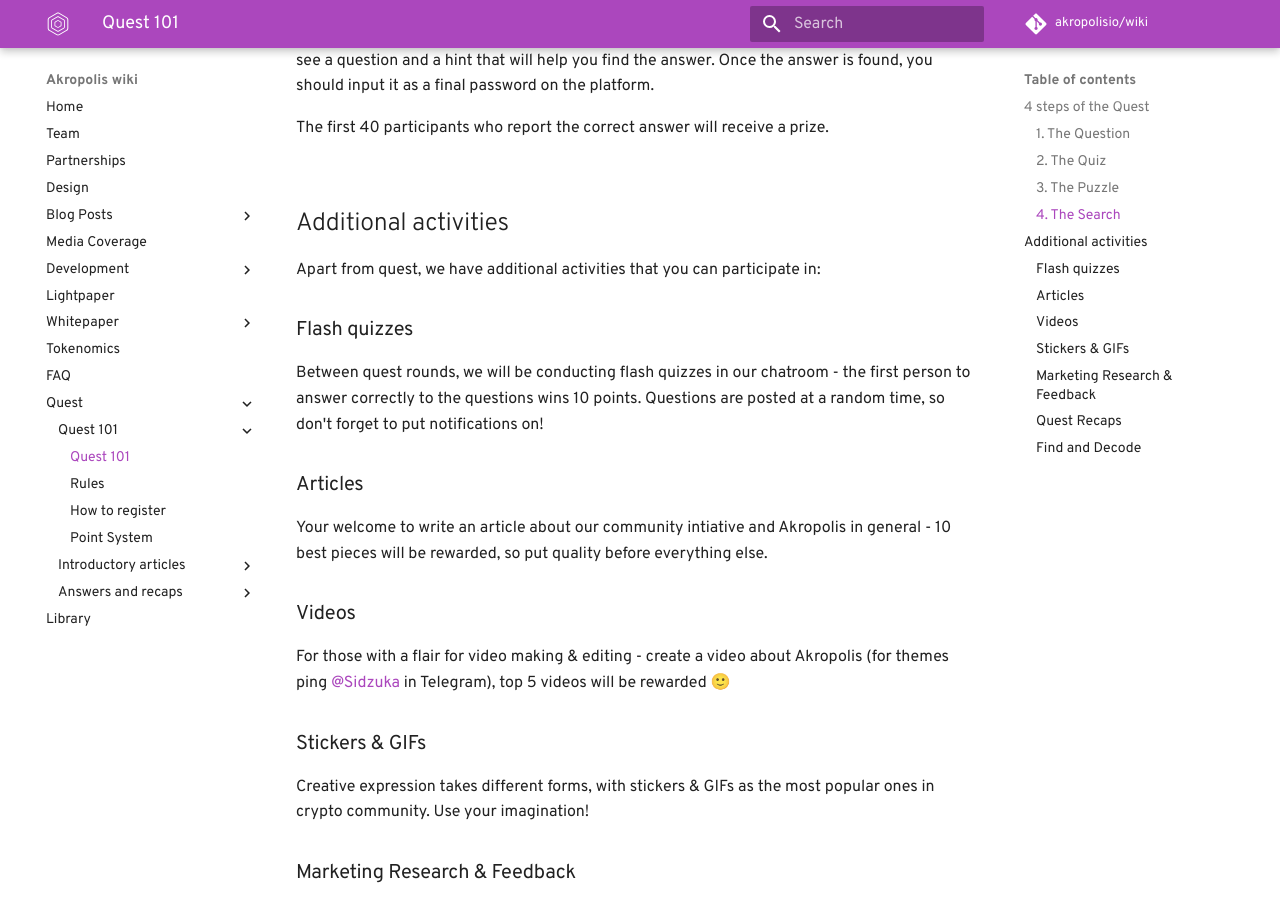
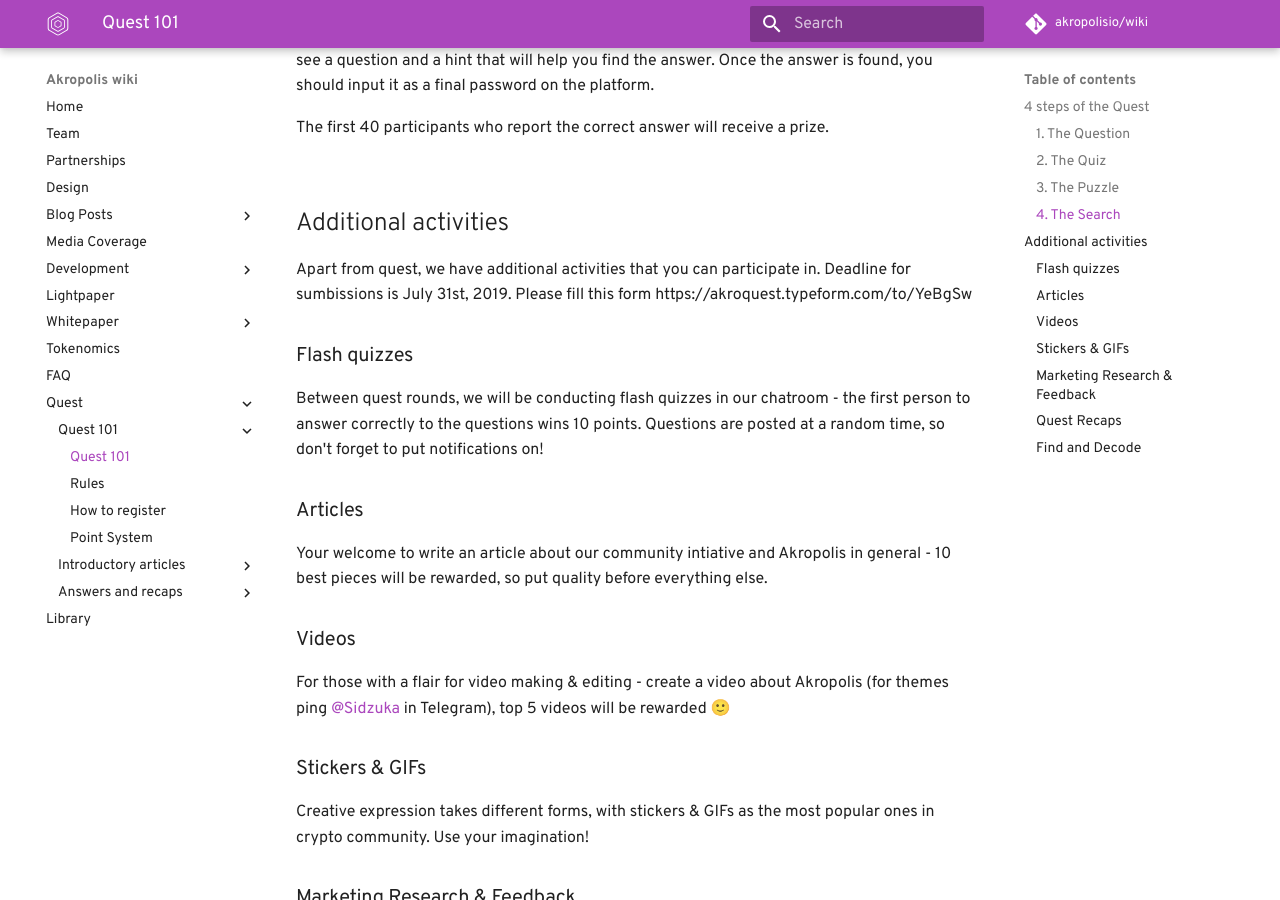
Before and after one commit to kaonone/wiki, an MkDocs documentation site: the page built from docs/101.md, in a window 1280 px wide and 900 px high, scrolled down 878 px. Built offline with MkDocs 1.6.1 and Material for MkDocs 9.7.7, drawn with Linux system fonts in a browser that asks for light colours; some web fonts are replaced; comment, search, counter and statistics services are not loaded; old or Windows-style settings are respelled for this version of MkDocs.

Commit message:
Add activities link added

```diff
--- a/docs/101.md
+++ b/docs/101.md
@@ -29,7 +29,8 @@
 
 ## Additional activities
 
-Apart from quest, we have additional activities that you can participate in:
+Apart from quest, we have additional activities that you can participate in. Deadline for sumbissions is July 31st, 2019. Please fill this form https://akroquest.typeform.com/to/YeBgSw
+
 
 ### Flash quizzes
 Between quest rounds, we will be conducting flash quizzes in our chatroom - the first person to answer correctly to the questions wins 10 points. Questions are posted at a random time, so don't forget to put notifications on!
```
Also changed, not shown: docs/pointsys.md (+1 -1 lines).
